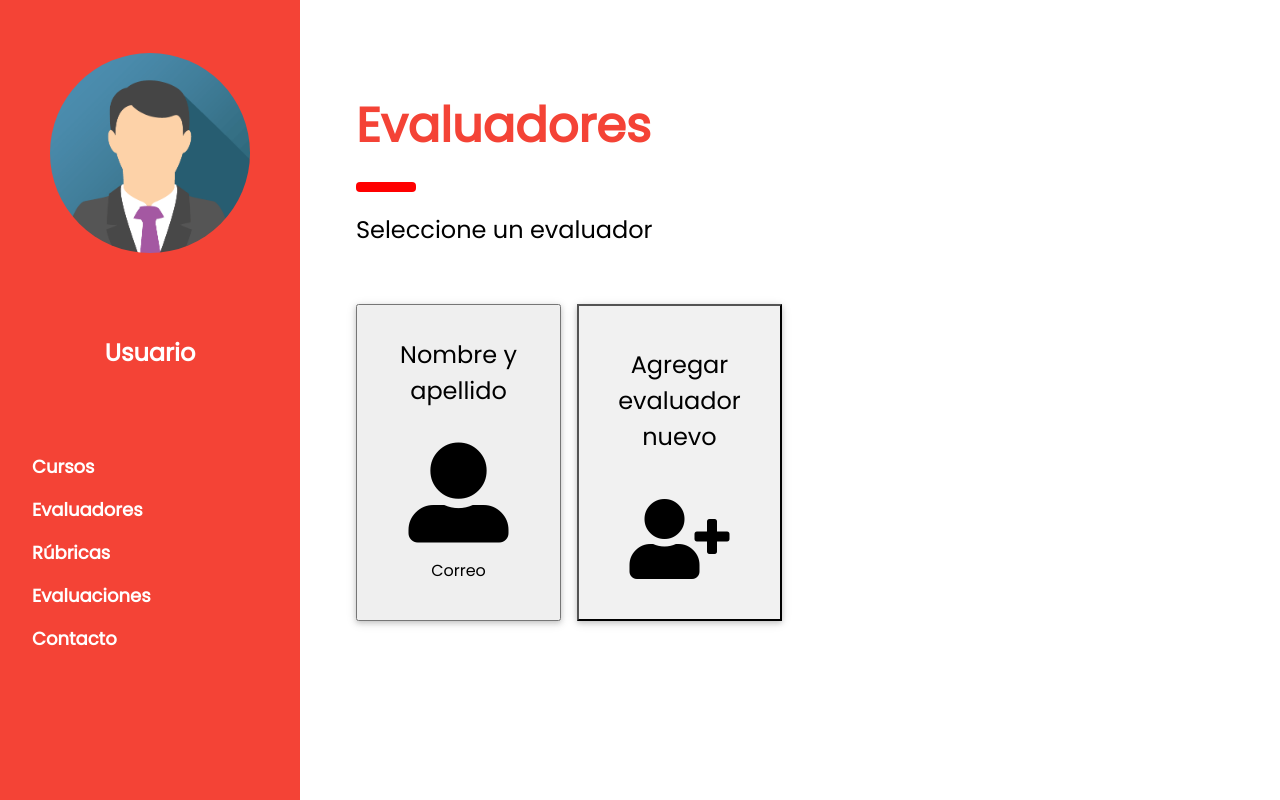
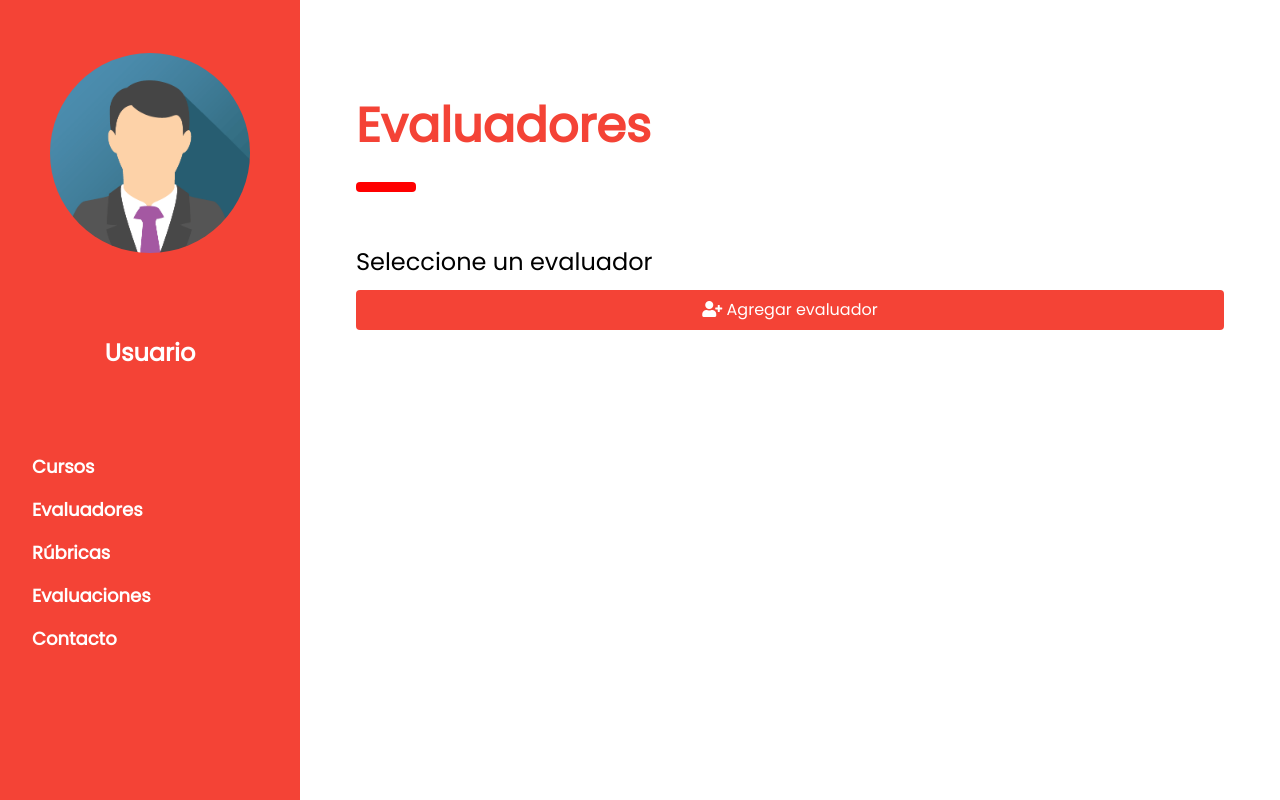
Before and after one commit to DCC-CC4401/2019-1-yet-another-quality-commit-T5, a Django app: page /evaluadores in a window 1280 px wide. Run offline with Django 3.2, Linux system fonts and the light colour scheme; data that the repository does not hold is empty.

Commit message:
Despliega evaluador, cambios en HTML evaluadores_admin

```diff
--- a/Evaluadores/views.py
+++ b/Evaluadores/views.py
@@ -8,7 +8,15 @@ from .forms import AddEvaluador
 
 def post_evaluadores(request):
     form = AddEvaluador()
-    return render(request, 'evaluadores/evaluadores_admin.html', {'form': form})
+    evaluadores = Evaluador.objects.all()
+    evaluadores_list = []
+
+    for evaluador in evaluadores:
+        evaluadores_list.append(evaluador)
+
+    form = AddEvaluador()
+    print(evaluadores_list)
+    return render(request, 'evaluadores/evaluadores_admin.html', {'form': form, 'evaluadores_list': evaluadores_list})
 
 
 def add_evaluador(request):
--- a/templates/evaluadores/evaluadores_admin.html
+++ b/templates/evaluadores/evaluadores_admin.html
@@ -1,40 +1,29 @@
 <!--Evaluadores-->
 {% extends 'base.html' %}
 {% block content %}
-  <!-- Portada -->
+    <!-- Titulo -->
     <div class="w3-container" id="portada" style="margin-top:80px; margin-bottom:10px">
         <h1 class="w3-xxxlarge w3-text-red"><b>Evaluadores</b></h1>
         <hr style="width:50px;border:5px solid red" class="w3-round">
-    <p><h3>Seleccione un evaluador</p></h2>
+        <p class="w3-col"><h3>Seleccione un evaluador</h3>
+        <button onclick="document.getElementById('agregar').style.display='block'" class="w3-col w3-round w3-button w3-red w3-right">
+            <i class="fas fa-user-plus" style="text-align: center"></i>
+            Agregar evaluador</button>
     </div>
 
-<!--Cajas evaluadores-->
-<div class="w3-row-padding w3-center w3-margin-top">
-<div class="w3-quarter w3-margin-top">
-    <button onclick="document.getElementById('gestionar').style.display='block'" class="w3-card w3-container w3-hover-shadow" style="max-height:380px;min-height: 317px; max-width: 300px">
-  <h3>Nombre y apellido</h3><br>
-  <i class="fas fa-user-alt" style="font-size:100px"></i>
-  <p>Correo</p>
+    <!-- Evaluadores registrados -->
+    <div class="w3-margin-top w3-container w3-center">
+        {% for evaluador in evaluadores_list %}
+            <button class="w3-card w3-container">
+            <h5>{{ evaluador.get_name }}</h5>
+                <i class="fas fa-user" style="font-size:50px"></i>
+                <p class="w3-small"> {{ evaluador.get_email }} </p>
             </button>
-</div>
-    <div id="gestionar" class="w3-modal">
-    <div class="w3-modal-content w3-card-4 w3-animate-zoom" style="width:300px">
-        <div class="w3-center"><br>
-            <span onclick="document.getElementById('gestionar').style.display='none'" class="w3-button w3-xlarge w3-transparent w3-display-topright" title="Close Modal">×</span>
-        <div class="w3-margin">
-          <button class="w3-button w3-red w3-section w3-padding:10px" type="submit">Modificar</button><br>
-          <button class="w3-button w3-red w3-section w3-padding:10px" type="submit">Eliminar</button>
+        {% endfor %}
     </div>
     </div>
-    </div>
-    </div>
-    <!--Caja de agregar-->
-<div class="w3-quarter w3-margin-top">
-  <button onclick="document.getElementById('agregar').style.display='block'" class="w3-card w3-container w3-light-gray w3-hover-shadow" style="min-height: 317px; max-width: 300px">
-  <h3>Agregar evaluador nuevo</h3><br>
-  <i class="fas fa-user-plus" style="font-size:80px;text-align: center; padding: 10px"></i>
-  </button>
-</div>
+
+    <!-- Formulario de agregar -->
     <div id="agregar" class="w3-modal">
     <div class="w3-modal-content w3-card-4 w3-animate-zoom" style="max-width:600px">
         <div class="w3-center"><br>
@@ -48,11 +37,7 @@
             </form>
       </div>
     </div>
-    <!--cierre de cajas de cursos-->
     </div>
-<!--cierre de contenido-->
+    <!-- Cierre de formulario de agregar -->
+
 {% endblock %}
-</div>
-
-
-</body>
```
Lines whose indentation alone changed are shown as unchanged.
